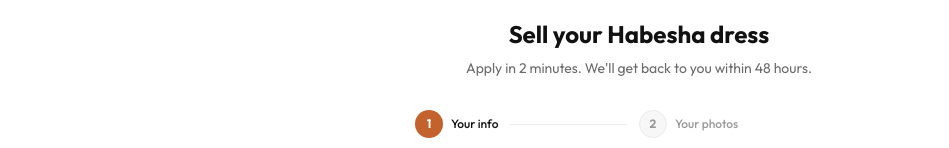
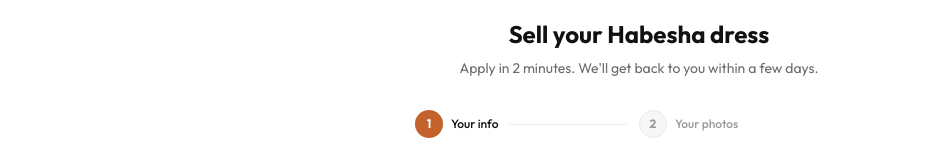
Before and after one commit to Makda251/sunday-best, a Next.js app: page /sell in a window 1280 px wide. Shown: the part 205-353 px from the top of the page, without its empty margins (1-950 px from the left). Built offline with nearby package versions, Linux system fonts and the light colour scheme; no server answers.

Commit message:
Hide all nav actions on /sell page; fix subtitle copy to 'within a few days'

```diff
--- a/app/sell/page.tsx
+++ b/app/sell/page.tsx
@@ -165,7 +165,7 @@ export default function SellPage() {
           </div>
 
           <h1 className="text-2xl font-bold" style={{ color: '#111111' }}>Sell your Habesha dress</h1>
-          <p className="mt-2 text-sm" style={{ color: '#6B6B6B' }}>Apply in 2 minutes. We&apos;ll get back to you within 48 hours.</p>
+          <p className="mt-2 text-sm" style={{ color: '#6B6B6B' }}>Apply in 2 minutes. We&apos;ll get back to you within a few days.</p>
         </div>
 
         {/* Step indicator */}
--- a/components/Navbar.tsx
+++ b/components/Navbar.tsx
@@ -111,7 +111,7 @@ export default function Navbar() {
 
           {/* Nav Actions */}
           <div className="flex items-center gap-1">
-            {!loading && (
+            {!loading && !pathname.startsWith('/sell') && (
               <>
                 {profile ? (
                   <div className="flex items-center gap-1">
```
